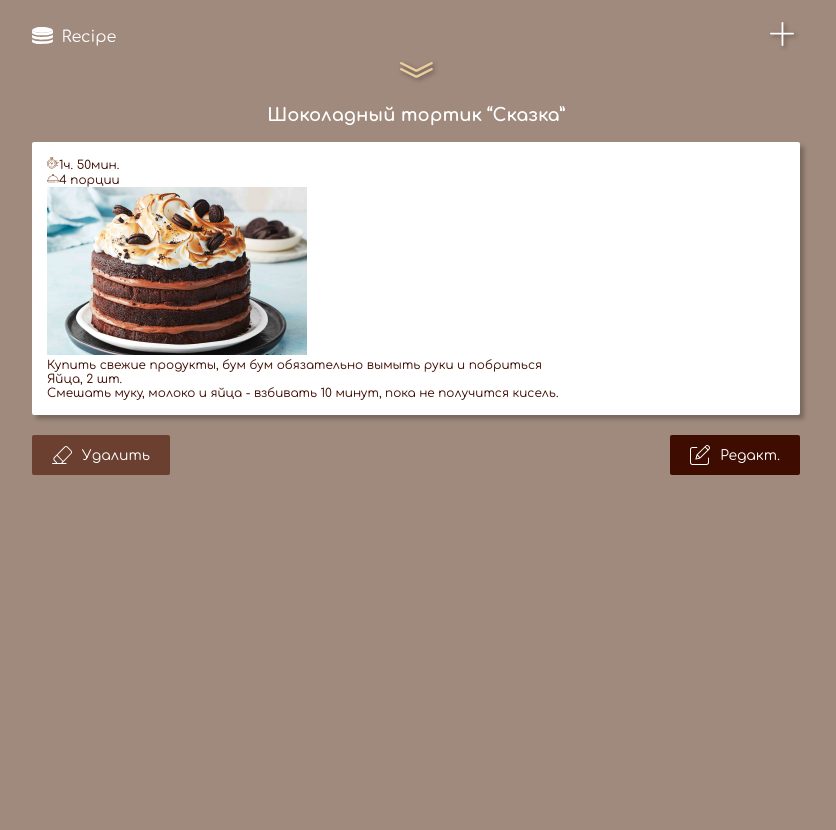
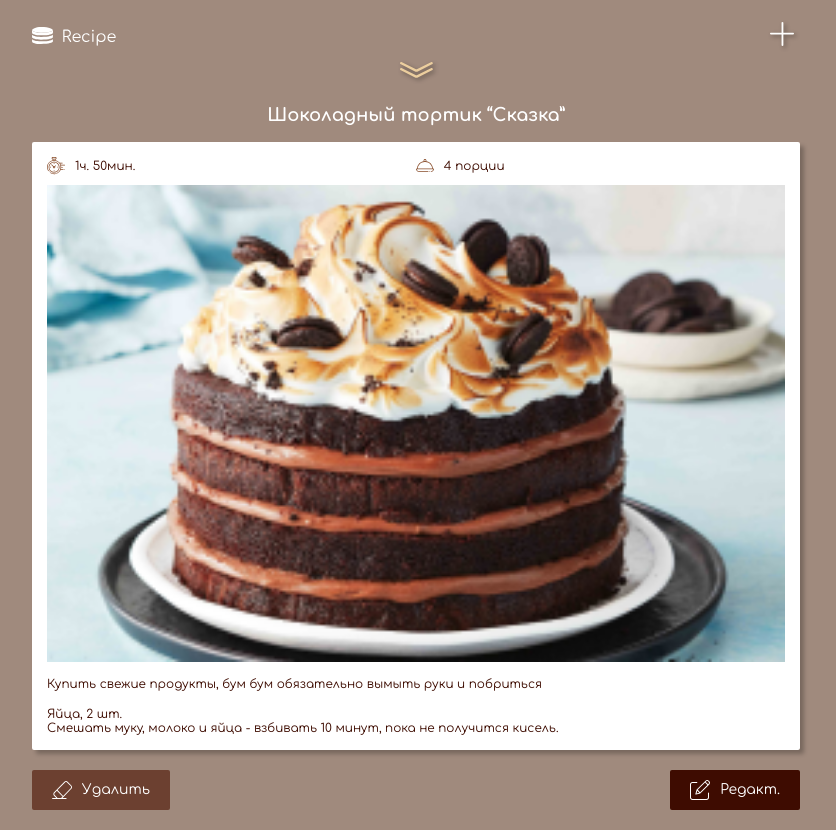
Before and after one commit to No-Max/recipe, a React (Create React App) app: page /recipe/2 in a window 1280 px wide. Shown: the whole page, without its empty margins (224-1060 px from the left). Before the commit the page ends 800 px from the top, so only its background shows below. Built offline with nearby package versions, Linux system fonts and the light colour scheme.

Commit message:
add viewDescription styles

```diff
--- /dev/null
+++ b/src/components/Description/description.sass
@@ -0,0 +1,21 @@
+.description
+  color: #3E0C01
+  font-size: 12px
+  line-height: 16px
+  padding-bottom: 15px
+  &-info
+    padding-bottom: 10px
+    display: flex
+    align-items: center
+    li
+      flex-grow: 1
+      display: flex
+      align-items: center
+    .icon
+      width: 18px
+      height: 18px
+      margin-right: 10px
+  &-img
+    padding-bottom: 10px
+    img
+      width: 100%
--- a/src/components/Description/index.js
+++ b/src/components/Description/index.js
@@ -2,6 +2,7 @@ import React from 'react';
 
 import DescriptionView from './DescriptionView';
 import DescriptionEdit from './DescriptionEdit';
+import './description.sass';
 
 export default function (props) {
   return props.editable
```
